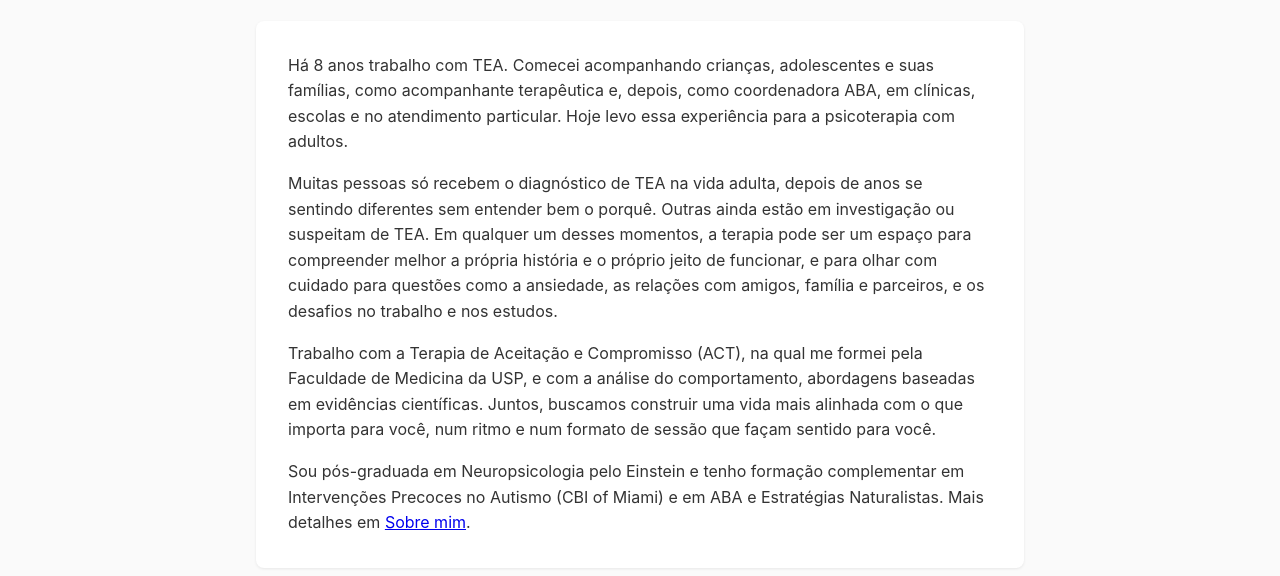
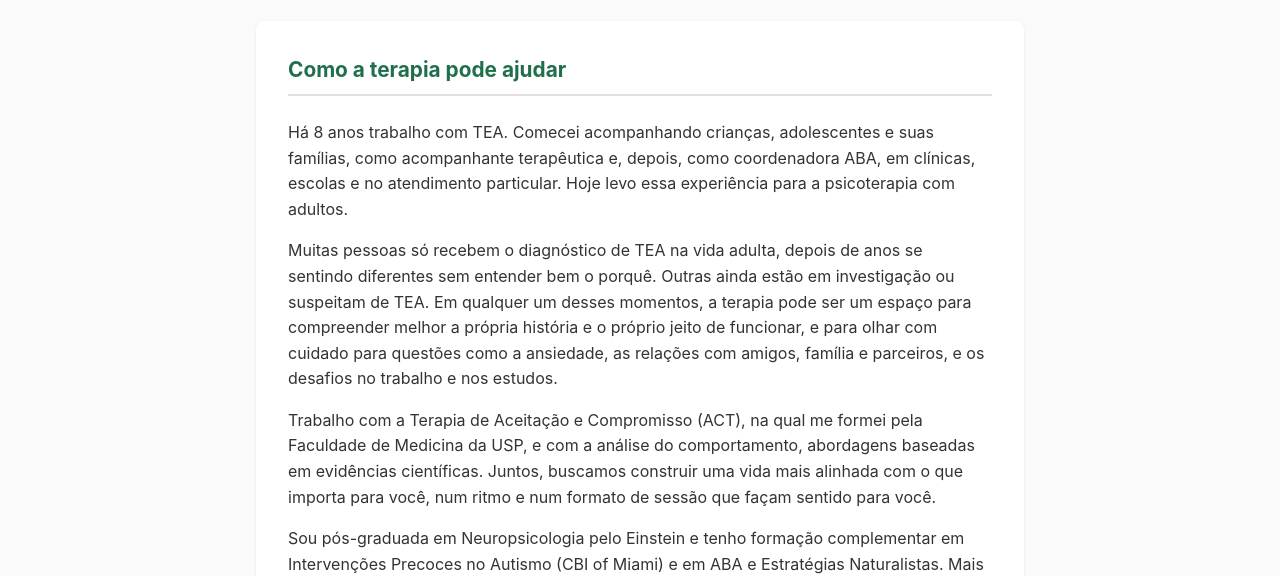
Before and after one commit to gabriellaopg/gabriellaopg.github.io, a plain HTML site: page previa/psicoterapia-adultos-tea.html in a window 1280 px wide. Shown: the part 204-780 px from the top of the page. Drawn offline with nearby package versions, Linux system fonts and the light colour scheme.

Commit message:
Prévia: título no texto principal da página de TEA
Co-Authored-By: Claude Opus 5.5 <noreply@anthropic.com>
Claude-Session: https://claude.ai/code/session_01AizkYchsuGK3yMUDiQG1Xf

```diff
--- a/previa/psicoterapia-adultos-tea.html
+++ b/previa/psicoterapia-adultos-tea.html
@@ -48,6 +48,7 @@
         <p style="margin-bottom:1.5rem;color:#666;">Para adultos com TEA ou em investigação. Online, de onde você estiver, ou presencial em Pinheiros e na Vila Mariana.</p>
 
         <section class="card">
+            <h2 style="margin-top:0;">Como a terapia pode ajudar</h2>
             <p>Há 8 anos trabalho com TEA. Comecei acompanhando crianças, adolescentes e suas famílias, como acompanhante terapêutica e, depois, como coordenadora ABA, em clínicas, escolas e no atendimento particular. Hoje levo essa experiência para a psicoterapia com adultos.</p>
             <p>Muitas pessoas só recebem o diagnóstico de TEA na vida adulta, depois de anos se sentindo diferentes sem entender bem o porquê. Outras ainda estão em investigação ou suspeitam de TEA. Em qualquer um desses momentos, a terapia pode ser um espaço para compreender melhor a própria história e o próprio jeito de funcionar, e para olhar com cuidado para questões como a ansiedade, as relações com amigos, família e parceiros, e os desafios no trabalho e nos estudos.</p>
             <p>Trabalho com a Terapia de Aceitação e Compromisso (ACT), na qual me formei pela Faculdade de Medicina da USP, e com a análise do comportamento, abordagens baseadas em evidências científicas. Juntos, buscamos construir uma vida mais alinhada com o que importa para você, num ritmo e num formato de sessão que façam sentido para você.</p>
```
